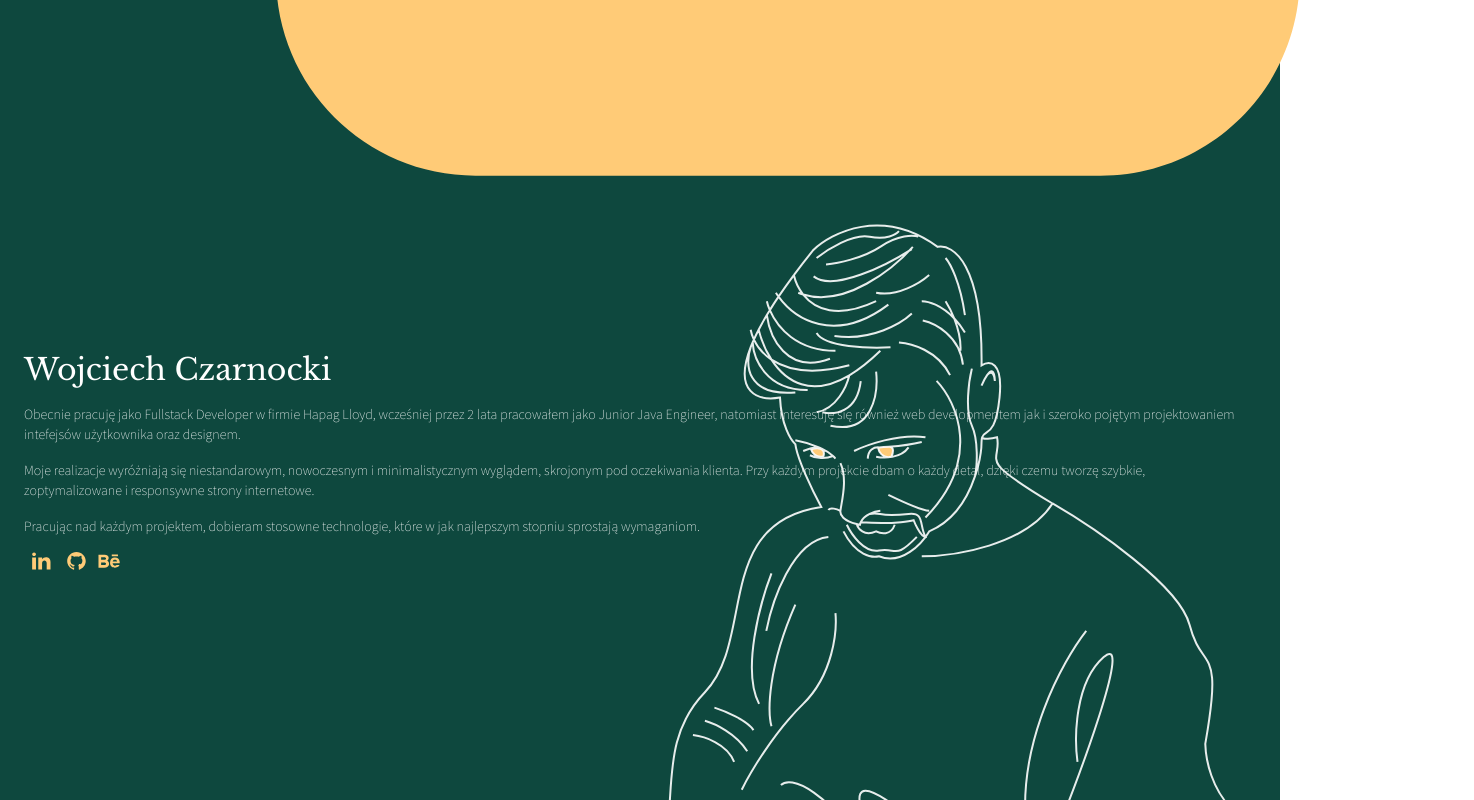
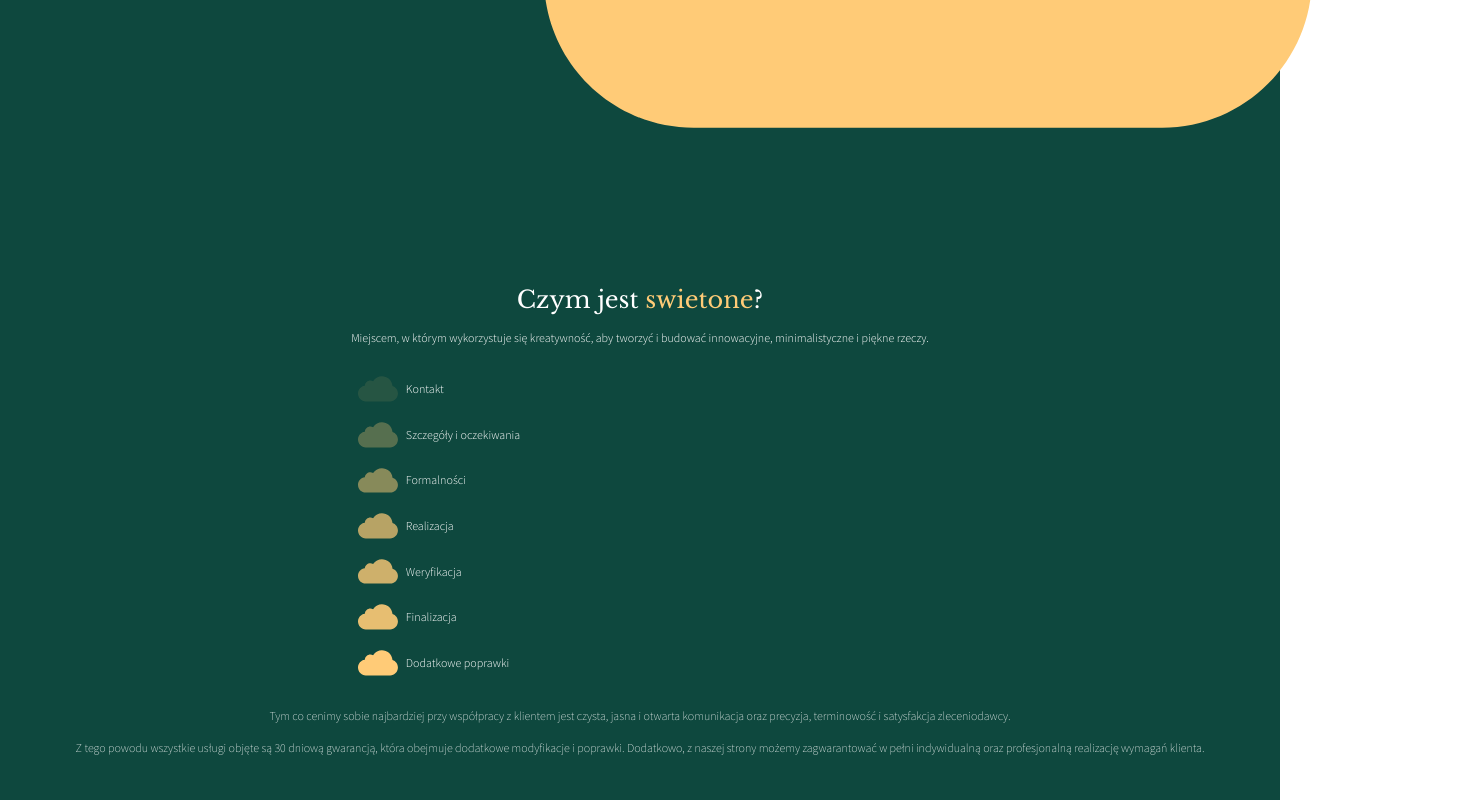
Before and after one commit to caren1/vue-swietone-vite, a Vue app: page / in a window 1280 px wide. Shown: the part 2280-3080 px from the top of the page, 1474 px wide, since content can reach past the window. Built offline with nearby package versions, Linux system fonts and the light colour scheme.

Commit message:
further sections adjustment

```diff
--- a/src/App.vue
+++ b/src/App.vue
@@ -9,6 +9,7 @@ import Intro from './components/Intro.vue';
 import Bio from './components/Bio.vue';
 import Logos from './components/Logos.vue';
 import Footer from './components/Footer.vue';
+import Swietone from './components/Swietone.vue';
 </script>
 
 <template>
@@ -17,7 +18,7 @@ import Footer from './components/Footer.vue';
     <Navbar />
     <Home />
     <About />
-    <!-- Swietone  -->
+    <Swietone />
     <Bio />
     <Logos />
     <Footer />
--- a/src/components/About.vue
+++ b/src/components/About.vue
@@ -19,7 +19,7 @@
         </ul>
       </div>
     </div>
-    <div class="flex absolute -bottom-14 z-1 max-w-[80%] -right-5 fixed">
+    <div class="flex absolute -bottom-2 z-1 max-w-[60%] -right-8 fixed">
       <img :src="bigCloud" alt="bigCloud-svg" class="w-100">
     </div>
   </section>
--- a/src/components/Bio.vue
+++ b/src/components/Bio.vue
@@ -1,9 +1,9 @@
 <template>
   <section>
     <div class="min-h-screen flex justify-center items-center relative p-6 z-5">
-      <div class="leading-5 relative top-[-55px] z-5">
-        <h3 class="text-white text-3xl font-serif mb-4 xxs:text-xl">Wojciech Czarnocki</h3>
-        <div class="text-sm xxs:text-sm pr-4">
+      <div class="leading-5 relative top-[-55px] z-5 p-4">
+        <h3 class="text-white text-2xl font-serif mb-4 xxs:text-xl">Wojciech Czarnocki</h3>
+        <div class="text-xs ">
           <p class="text-white font-sans font-thin mb-4">
           Obecnie pracuję jako Fullstack Developer w firmie Hapag Lloyd,
           wcześniej przez 2 lata pracowałem jako Junior Java Engineer, natomiast
@@ -22,7 +22,7 @@
         </p>
         </div>
 
-        <div class="flex mt-2">
+        <div class="flex my-2">
           <img class="max-w-[35px] align-bottom p-2 social-icon" :src="linkedInIcon" alt="linkedin-icon" />
           <img class="max-w-[35px] align-bottom p-2 social-icon" :src="gitIcon" alt="github-icon" />
           <img class="max-w-[30px] align-bottom p-1 social-icon" :src="behanceIcon" alt="behance-icon" />
--- a/src/components/Home.vue
+++ b/src/components/Home.vue
@@ -52,11 +52,11 @@ export default {
       }
 
       25% {
-          transform: translate(0, -35px) scale(1.6) rotate(5deg);
+          transform: translate(0, -35px) scale(1.3) rotate(0deg);
       }
 
       50%{
-        transform:  scale(1.5) rotate(-5deg);
+        transform:  scale(1.2) rotate(0deg);
 
       }
 
--- a/src/components/Intro.vue
+++ b/src/components/Intro.vue
@@ -1,5 +1,5 @@
 <template>
-  <section class="min-h-screen flex justify-center items-center md:hidden">
+  <section class="block md:hidden min-h-screen flex justify-center items-center">
       <img :src="swietoneMainLogo" alt="swietone-main-logo">
   </section>
 </template>
--- /dev/null
+++ b/src/components/Swietone.vue
@@ -0,0 +1,45 @@
+<template>
+  <section class="min-h-screen flex justify-center items-center text-center p-8">
+     <div class="">
+        <div>
+          <h2 class="font-serif font-light text-white text-2xl mb-4">Czym jest <span class="text-croissantYellow">swietone</span>?</h2>
+          <p class="font-sans font-light text-white text-[12px]">Miejscem, w którym wykorzystuje się kreatywność, aby tworzyć i budować innowacyjne, minimalistyczne i piękne rzeczy.</p>
+      </div>
+      <div class="font-sans my-8 text-white font-light text-xs xxs:text-xs">
+          <div class="w-[60%] ml-[25%]">
+              <div class="flex items-center  cloudy "><img :src="smallCloud" alt="small-cloud-svg" class="opacity-10 max-w-[40px]"><span class="ml-2">Kontakt</span></div>
+              <div class="flex items-center  cloudy"><img :src="smallCloud" alt="small-cloud-svg" class="opacity-30 max-w-[40px]"><span class="ml-2">Szczegóły i oczekiwania</span></div>
+              <div class="flex items-center  cloudy"><img :src="smallCloud" alt="small-cloud-svg" class="opacity-50 max-w-[40px]"><span class="ml-2">Formalności</span></div>
+              <div class="flex items-center  cloudy"><img :src="smallCloud" alt="small-cloud-svg" class="opacity-70 max-w-[40px]"><span class="ml-2">Realizacja</span></div>
+              <div class="flex items-center  cloudy"><img :src="smallCloud" alt="small-cloud-svg" class="opacity-80 max-w-[40px]"><span class="ml-2">Weryfikacja</span></div>
+              <div class="flex items-center  cloudy"><img :src="smallCloud" alt="small-cloud-svg" class="opacity-90 max-w-[40px]"><span class="ml-2">Finalizacja</span></div>
+              <div class="flex items-center  cloudy"><img :src="smallCloud" alt="small-cloud-svg" class="opacity-100 max-w-[40px]"><span class="ml-2">Dodatkowe poprawki</span></div>
+          </div>
+      </div>
+      <div class="font-sans font-hairline text-white text-xs">
+          <p class="mb-4">Tym co cenimy sobie najbardziej przy współpracy z klientem jest czysta, jasna i otwarta komunikacja oraz precyzja, terminowość i satysfakcja zleceniodawcy.</p>
+          <p>Z tego powodu wszystkie usługi objęte są 30 dniową gwarancją, która obejmuje dodatkowe modyfikacje i poprawki. Dodatkowo, z naszej strony możemy zagwarantować w pełni indywidualną oraz profesjonalną realizację wymagań klienta.</p>
+      </div>
+     </div>
+  </section>
+</template>
+
+<script>
+import smallCloud from "../assets/svg/small-cloud.svg"
+export default {
+    data() {
+        return {
+            smallCloud
+        }
+    }
+}
+</script>
+
+<style>
+.cloudy {
+    text-align: center;
+    margin: 20px 0;
+
+}
+
+</style>
--- a/src/index.css
+++ b/src/index.css
@@ -64,88 +64,9 @@ section {
 	scroll-snap-align: center !important;
 }
 
-/* ----------------------------------------------
- * Generated by Animista on 2022-3-9 19:7:32
- * Licensed under FreeBSD License.
- * See http://animista.net/license for more info.
- * w: http://animista.net, t: @cssanimista
- * ---------------------------------------------- */
+@media (max-width: 500px) {
 
-/**
- * ----------------------------------------
- * animation heartbeat
- * ----------------------------------------
- */
- @-webkit-keyframes heartbeat {
-	from {
-	  -webkit-transform: scale(1);
-			  transform: scale(1);
-	  -webkit-transform-origin: center center;
-			  transform-origin: center center;
-	  -webkit-animation-timing-function: ease-out;
-			  animation-timing-function: ease-out;
-	}
-	10% {
-	  -webkit-transform: scale(0.91);
-			  transform: scale(0.91);
-	  -webkit-animation-timing-function: ease-in;
-			  animation-timing-function: ease-in;
-	}
-	17% {
-	  -webkit-transform: scale(0.98);
-			  transform: scale(0.98);
-	  -webkit-animation-timing-function: ease-out;
-			  animation-timing-function: ease-out;
-	}
-	33% {
-	  -webkit-transform: scale(0.87);
-			  transform: scale(0.87);
-	  -webkit-animation-timing-function: ease-in;
-			  animation-timing-function: ease-in;
-	}
-	45% {
-	  -webkit-transform: scale(1);
-			  transform: scale(1);
-	  -webkit-animation-timing-function: ease-out;
-			  animation-timing-function: ease-out;
-	}
-  }
-  @keyframes heartbeat {
-	from {
-	  -webkit-transform: scale(1);
-			  transform: scale(1);
-	  -webkit-transform-origin: center center;
-			  transform-origin: center center;
-	  -webkit-animation-timing-function: ease-out;
-			  animation-timing-function: ease-out;
-	}
-	10% {
-	  -webkit-transform: scale(0.91);
-			  transform: scale(0.91);
-	  -webkit-animation-timing-function: ease-in;
-			  animation-timing-function: ease-in;
-	}
-	17% {
-	  -webkit-transform: scale(0.98);
-			  transform: scale(0.98);
-	  -webkit-animation-timing-function: ease-out;
-			  animation-timing-function: ease-out;
-	}
-	33% {
-	  -webkit-transform: scale(0.87);
-			  transform: scale(0.87);
-	  -webkit-animation-timing-function: ease-in;
-			  animation-timing-function: ease-in;
-	}
-	45% {
-	  -webkit-transform: scale(1);
-			  transform: scale(1);
-	  -webkit-animation-timing-function: ease-out;
-			  animation-timing-function: ease-out;
-	}
-  }
-
-  .heartbeat {
-	-webkit-animation: heartbeat 1.5s ease-in-out infinite both;
-	        animation: heartbeat 1.5s ease-in-out infinite both;
+    html, footer {
+        scroll-snap-type: none !important;
+    }
 }
```
Also changed, not shown: src/assets/svg/small-cloud.svg (added), 6 other files (tests, documents, lock files or other folders).
